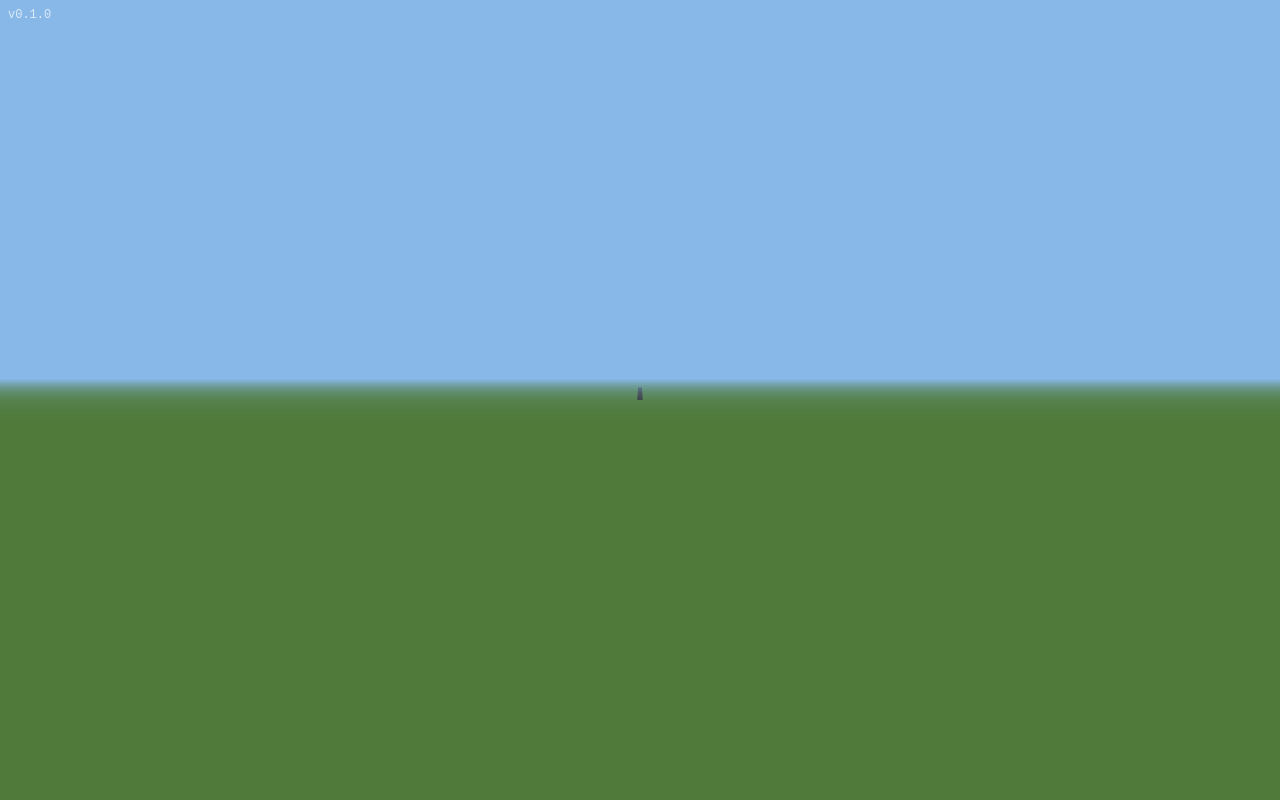
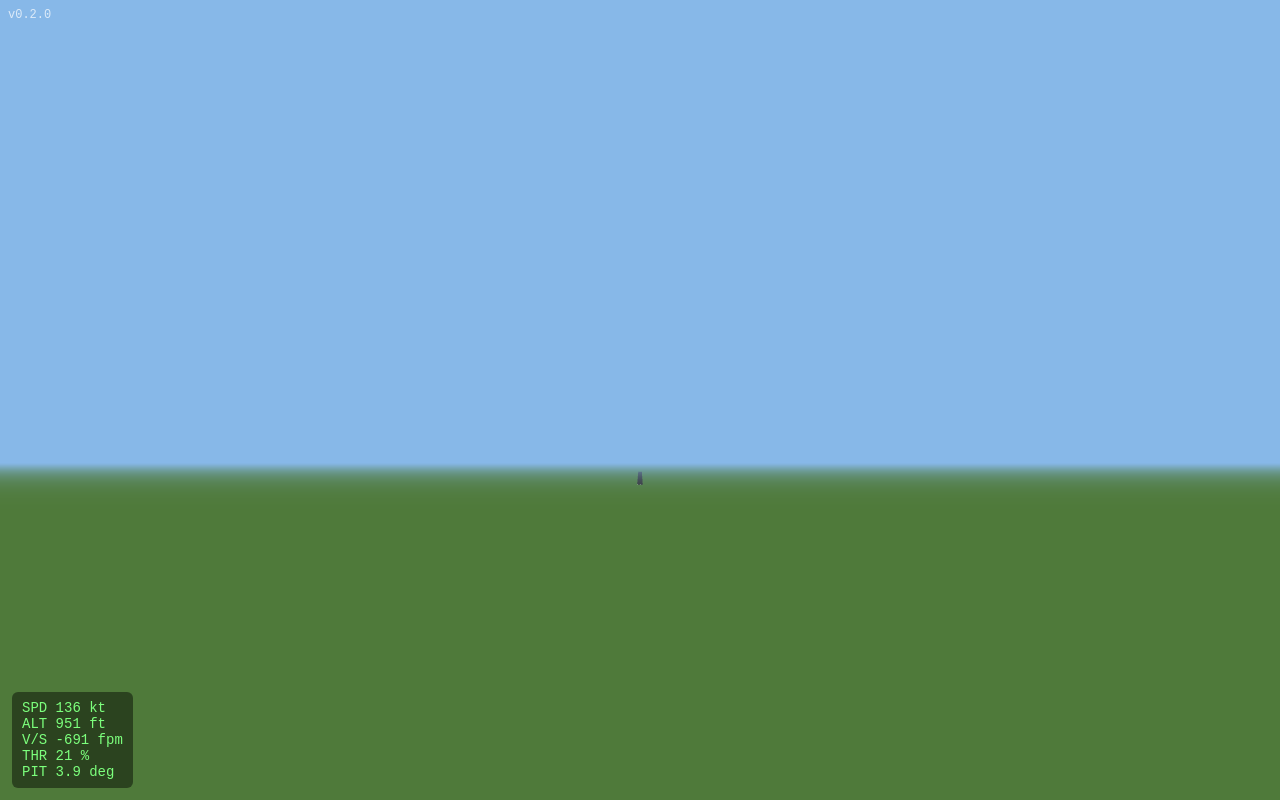
Before and after one commit to zombaish/Testflight, a plain HTML site: page index.html in a window 1280 px wide. Drawn offline with nearby package versions, Linux system fonts and the light colour scheme; animation ran at ten frames a second.

Commit message:
v0.2.0 flight model

```diff
--- a/index.html
+++ b/index.html
@@ -8,11 +8,15 @@
   html, body { margin: 0; height: 100%; overflow: hidden; background: #000; }
   canvas { display: block; }
   #ver { position: fixed; top: 8px; left: 8px; color: #fff; font: 12px monospace; opacity: .7; }
+  #hud { position: fixed; bottom: 12px; left: 12px; color: #7CFF7C; font: 14px monospace; white-space: pre; background: rgba(0,0,0,.45); padding: 8px 10px; border-radius: 6px; }
 </style>
 </head>
+<!-- index.html v0.2.0 -->
 <body>
 <div id="ver"></div>
+<div id="hud"></div>
 <script src="https://cdnjs.cloudflare.com/ajax/libs/three.js/r128/three.min.js"></script>
+<script src="js/flight.js"></script>
 <script src="js/main.js"></script>
 </body>
 </html>
--- /dev/null
+++ b/js/flight.js
@@ -0,0 +1,65 @@
+// Final Approach - flight.js (v0.2.0)
+// Point-mass flight model in the vertical plane, landing configuration.
+const G = 9.81, RHO = 1.225;
+const AC = {
+  mass: 60000,      // kg (airliner at landing weight)
+  S: 122,           // wing area, m2
+  CL0: 1.0,         // lift at zero alpha (flaps down)
+  CLa: 5.0,         // lift per radian of alpha
+  CD0: 0.10,        // parasitic drag (flaps + gear)
+  k: 0.048,         // induced drag factor
+  maxThrust: 240000 // N, both engines
+};
+
+class Flight {
+  constructor() { this.reset(); }
+
+  reset() {
+    const g0 = -3 * Math.PI / 180;
+    this.x = 0;
+    this.z = 5700;
+    this.y = this.z * Math.tan(-g0);
+    this.V = 70;        // true airspeed, m/s
+    this.gamma = g0;    // flight path angle, rad
+    // Trim: find pitch and throttle that hold this path and speed
+    const q = 0.5 * RHO * this.V * this.V;
+    const CL = AC.mass * G * Math.cos(g0) / (q * AC.S);
+    this.alpha = (CL - AC.CL0) / AC.CLa;
+    this.pitch = g0 + this.alpha;
+    const CD = AC.CD0 + AC.k * CL * CL;
+    const D = q * AC.S * CD;
+    const T = (D + AC.mass * G * Math.sin(g0)) / Math.cos(this.alpha);
+    this.throttle = T / AC.maxThrust;
+  }
+
+  step(dt) {
+    const q = 0.5 * RHO * this.V * this.V;
+    this.alpha = this.pitch - this.gamma;
+    const CL = AC.CL0 + AC.CLa * this.alpha;
+    const CD = AC.CD0 + AC.k * CL * CL;
+    const L = q * AC.S * CL;
+    const D = q * AC.S * CD;
+    const T = this.throttle * AC.maxThrust;
+    const m = AC.mass;
+
+    const dV = (T * Math.cos(this.alpha) - D) / m - G * Math.sin(this.gamma);
+    const dGamma = (L + T * Math.sin(this.alpha) - m * G * Math.cos(this.gamma)) / (m * this.V);
+    this.V += dV * dt;
+    this.gamma += dGamma * dt;
+
+    this.z -= this.V * Math.cos(this.gamma) * dt; // flying toward -z
+    this.y += this.V * Math.sin(this.gamma) * dt;
+  }
+
+  hudText() {
+    const kt = this.V * 1.944;
+    const ft = this.y * 3.281;
+    const vs = this.V * Math.sin(this.gamma) * 196.85;
+    const deg = 180 / Math.PI;
+    return "SPD " + kt.toFixed(0) + " kt\n" +
+           "ALT " + ft.toFixed(0) + " ft\n" +
+           "V/S " + vs.toFixed(0) + " fpm\n" +
+           "THR " + (this.throttle * 100).toFixed(0) + " %\n" +
+           "PIT " + (this.pitch * deg).toFixed(1) + " deg";
+  }
+}
--- a/js/main.js
+++ b/js/main.js
@@ -1,5 +1,5 @@
 // Final Approach - main.js
-const VERSION = "0.1.0";
+const VERSION = "0.2.0";
 document.getElementById("ver").textContent = "v" + VERSION;
 
 // --- Scene ---
@@ -53,19 +53,19 @@ for (let i = -8; i <= 8; i++) {
   scene.add(bar);
 }
 
-// --- Demo: fly down a 3 degree glide slope ---
-const GS = Math.tan(3 * Math.PI / 180);
-const START_Z = 5700, SPEED = 70; // m/s
-let z = START_Z;
-camera.rotation.x = -3 * Math.PI / 180;
+// --- Flight model (see flight.js) ---
+const flight = new Flight();
+const hud = document.getElementById("hud");
 
 let last = performance.now();
 function loop(now) {
   const dt = Math.min((now - last) / 1000, 0.05);
   last = now;
-  z -= SPEED * dt;
-  if (z < 30) z = START_Z;
-  camera.position.set(0, z * GS, z);
+  flight.step(dt);
+  if (flight.y <= 0) flight.reset(); // temporary: restart on touchdown
+  camera.position.set(flight.x, flight.y + 4, flight.z);
+  camera.rotation.x = flight.pitch;
+  hud.textContent = flight.hudText();
   renderer.render(scene, camera);
   requestAnimationFrame(loop);
 }
```
